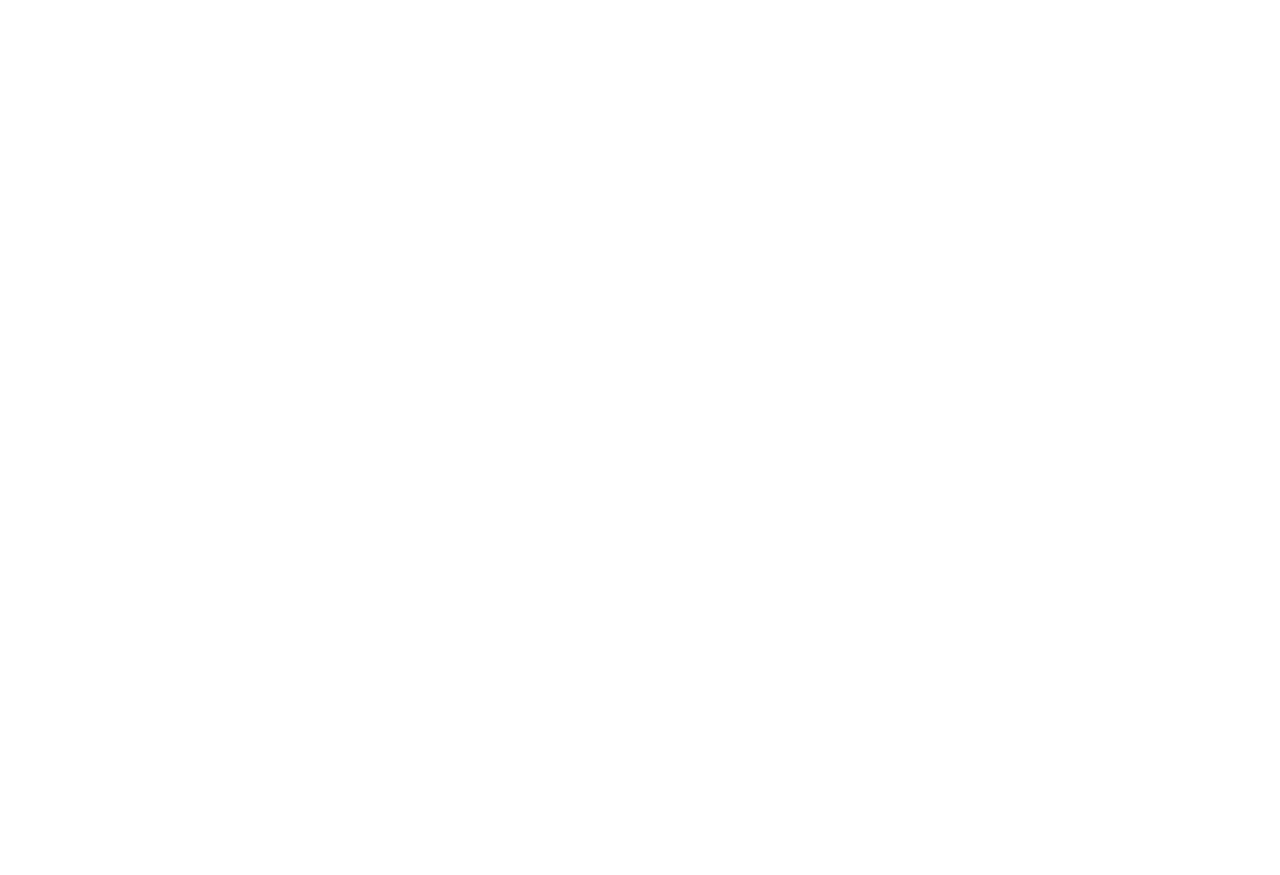
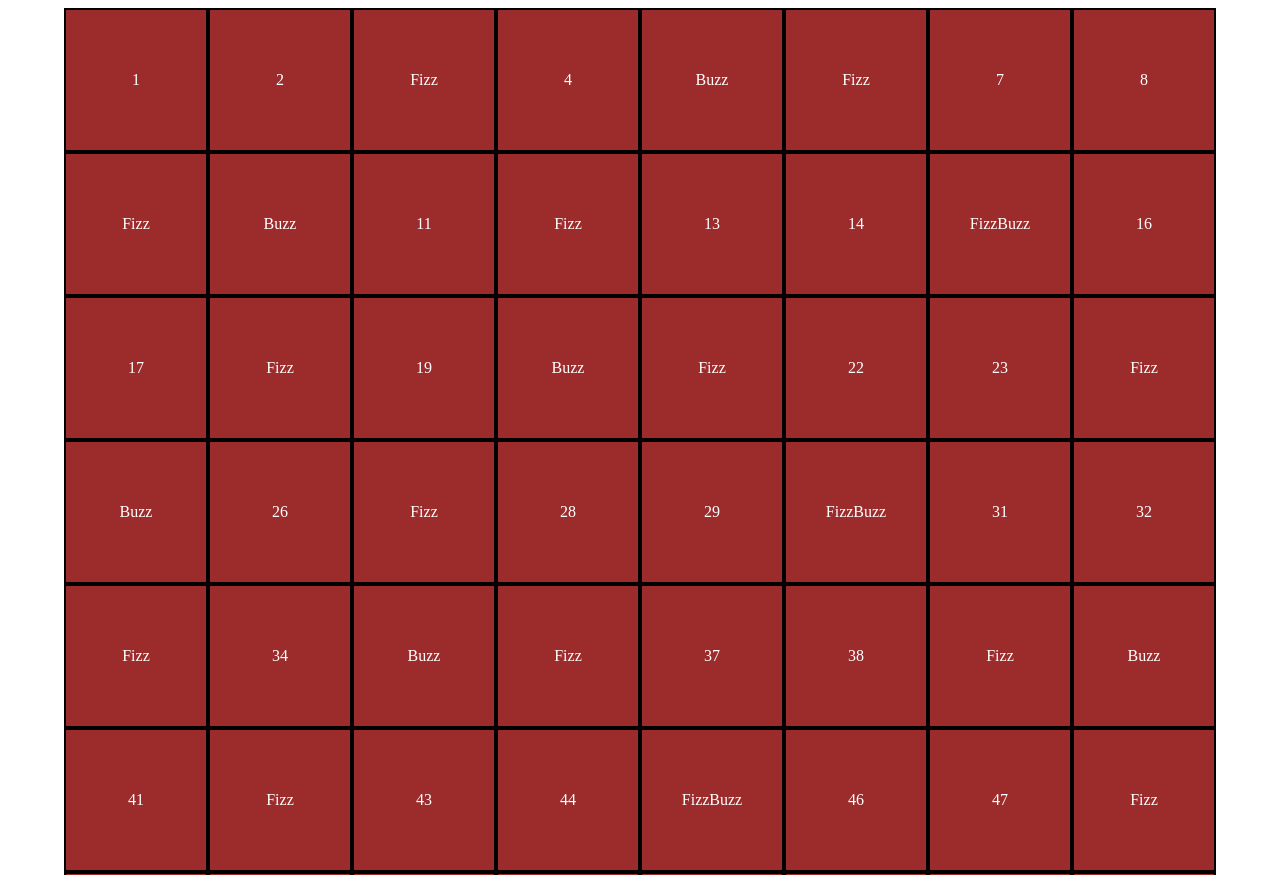
Before and after one commit to marraguglielmo/js-fizzBuzz, a plain HTML site: page index.html in a window 1280 px wide. Shown: the top 875 px of the page. Before the commit the page ends 800 px from the top, so only its background shows below. Drawn offline with Linux system fonts and the light colour scheme.

Commit message:
[add] box

```diff
--- a/JS/script.js
+++ b/JS/script.js
@@ -1,42 +1,26 @@
-// const limit = 100;
-// const container = document.querySelector(".container");
+const limit = 100;
+const container = document.querySelector(".container");
 
-// for(let i = 1; i <= limit; i++){
-
-//     console.log(i);
-
-//     if(i % 3 === 0){
-//         let result = "Fizz";
-//         let box = document.querySelector(".box");
-//         box.innerHTML = result;
-//     }
-//     if(i % 5 === 0){
-//         let result = "Buzz";
-//         console.log(result);
-//     }
-//     if(i % 3 === 0 & i % 5 === 0){
-//         let result = "FizzBuzz";
-//         console.log(result);
-//     }
-
-//     container.innerHTML += `
-//     <div class="box">${i}</div>
-//     `
-// }
+for(let i = 1; i <= limit; i++){
+    // creo il box
+    const box = document.createElement('div');
+    // assegno le classi al box
+    box.className = "box"
+    // stampo i dentro al div
+    box.innerHTML = i;
+    // metto il box nel container
+    container.append(box);
 
 
-const limit = 100;
 
-for(let i = 0; i < limit; i++){
-
-    if(i % 3 === 0){
-        console.log("Fizz");
+    if(i % 15 === 0){
+        box.innerHTML = "FizzBuzz";
     }else if(i % 5 == 0){
-        console.log("Buzz");
-    }else if(i % 15 === 0){
-        console.log("FizzBuzz");
+        box.innerHTML = "Buzz";
+    }else if(i % 3 === 0){
+        box.innerHTML = "Fizz";
     }else{
-        console.log(i);
+        box.innerHTML = i;
     }
 
 }
--- a/css/style.css
+++ b/css/style.css
@@ -12,6 +12,7 @@
     align-items: center;
     width: 140px;
     aspect-ratio: 1/1;
-    background-color: brown;
+    background-color: rgb(156, 44, 44);
     border: 2px solid black;
+    color: white;
 }
```
